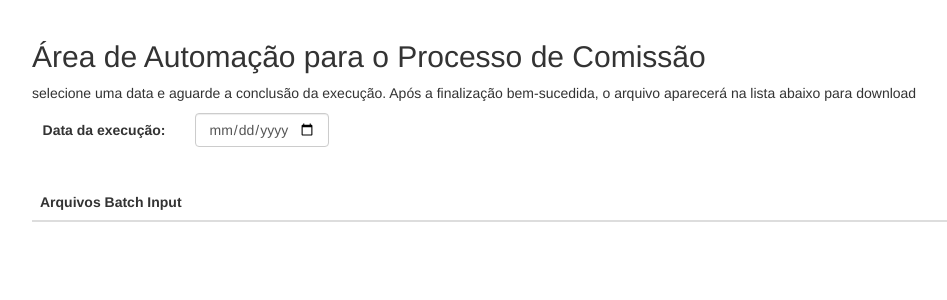
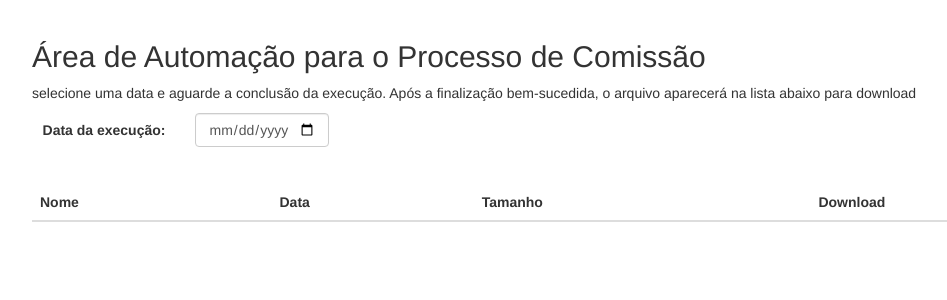
Before and after one commit to RenanMGX/Central_RPA, a Django app: template Central_RPA/processComi/templates/processComi.html in a window 1280 px wide. Shown: the part 52-352 px from the top of the page, without its empty margins (38-985 px from the left). Run offline with Django 5.2, Linux system fonts and the light colour scheme; the template is opened without the code that fills it, so the values that code supplies are empty; some libraries are stand-ins or nearby versions.

Commit message:
ajuste de exibição de itens para download da aba Processo de Comissão

```diff
--- a/Central_RPA/processComi/templates/processComi.html
+++ b/Central_RPA/processComi/templates/processComi.html
@@ -37,7 +37,10 @@ Visualizar Tela
   <table class="table">
     <thead class="table-success">
       <tr>
-        <th>Arquivos Batch Input</th>
+        <th>Nome</th>
+        <th>Data</th>
+        <th>Tamanho</th>
+        <th>Download</th>
       </tr>
     </thead>
 
@@ -73,14 +76,19 @@ async function list_files(){
 
   var lista_arquivos = ""
 
+  console.log(data)
+
   for (let key in data){
       lista_arquivos += "<tr>";
       //lista_arquivos += "<td>" + key + "</td>";
-      lista_arquivos += "<td><a href=\"{% url 'processComi_download' %}?path=" + data[key] + "\"> " + key + "</a></td>";
+
+      lista_arquivos += `<td>${data[key].name}</td>`;
+      lista_arquivos += `<td>${data[key].data}</td>`;
+      lista_arquivos += `<td>${data[key].tamanho}</td>`;
+      lista_arquivos += "<td><a href=\"{% url 'processComi_download' %}?path=" + data[key].path + "\"> " + "Download" + "</a></td>";
       lista_arquivos += "</tr>";
   }
 
-  console.log(lista_arquivos)
   document.getElementById("lista_files").innerHTML = lista_arquivos;
 
 
```
Also changed, not shown: Central_RPA/processComi/views.py (+9 -3 lines).
